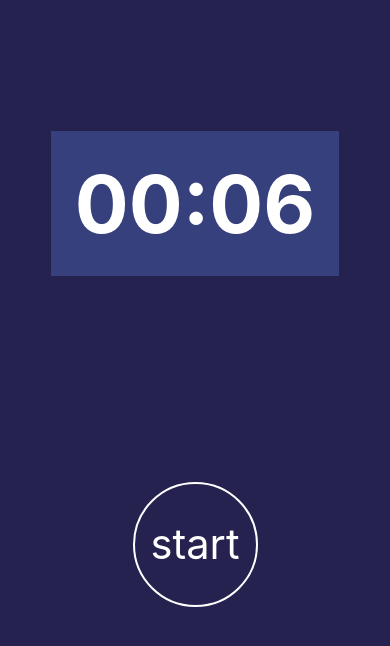
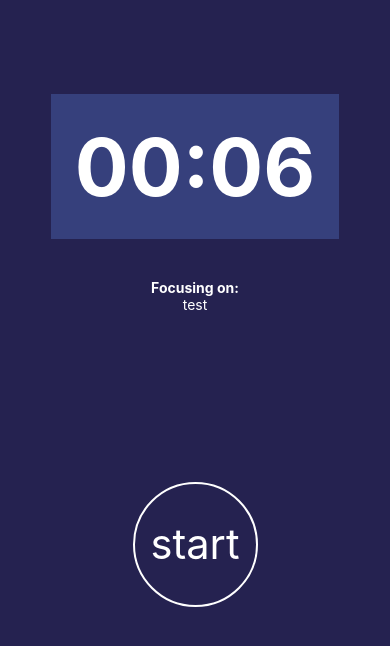
Before and after one commit to mobinni/FocusTime, a React Native app: screen / in a window 390 px wide. Shown: the top 646 px of the page. Built offline with nearby package versions, Linux system fonts and the light colour scheme.

Commit message:
add focus subject

```diff
--- a/src/features/Timer.js
+++ b/src/features/Timer.js
@@ -1,8 +1,9 @@
 import React, { useState } from 'react';
-import { View, StyleSheet } from 'react-native';
+import { View, StyleSheet, Text } from 'react-native';
 import { Countdown } from '../components/Countdown';
 import { RoundedButton } from '../components/RoundedButton';
-
+import { spacing } from '../utils/sizes';
+import { colors } from '../utils/colors';
 export const Timer = ({ focusSubject }) => {
   const [isStarted, setIsStarted] = useState(false);
   return (
@@ -13,12 +14,15 @@
           onProgress={() => {}}
           onEnd={() => {}}
         />
+        <View style={{ paddingTop: spacing.xxl }}>
+          <Text style={styles.title}>Focusing on:</Text>
+          <Text style={styles.task}>{focusSubject}</Text>
+        </View>
       </View>
       <View style={styles.buttonWrapper}>
-        {!isStarted && (
+        {!isStarted ? (
           <RoundedButton title="start" onPress={() => setIsStarted(true)} />
-        )}
-        {isStarted && (
+        ) : (
           <RoundedButton title="pause" onPress={() => setIsStarted(false)} />
         )}
       </View>
@@ -42,4 +46,13 @@
     justifyContent: 'center',
     alignItems: 'center',
   },
+  title: {
+    color: colors.white,
+    fontWeight: 'bold',
+    textAlign: 'center',
+  },
+  task: {
+    color: colors.white,
+    textAlign: 'center',
+  },
 });
```
